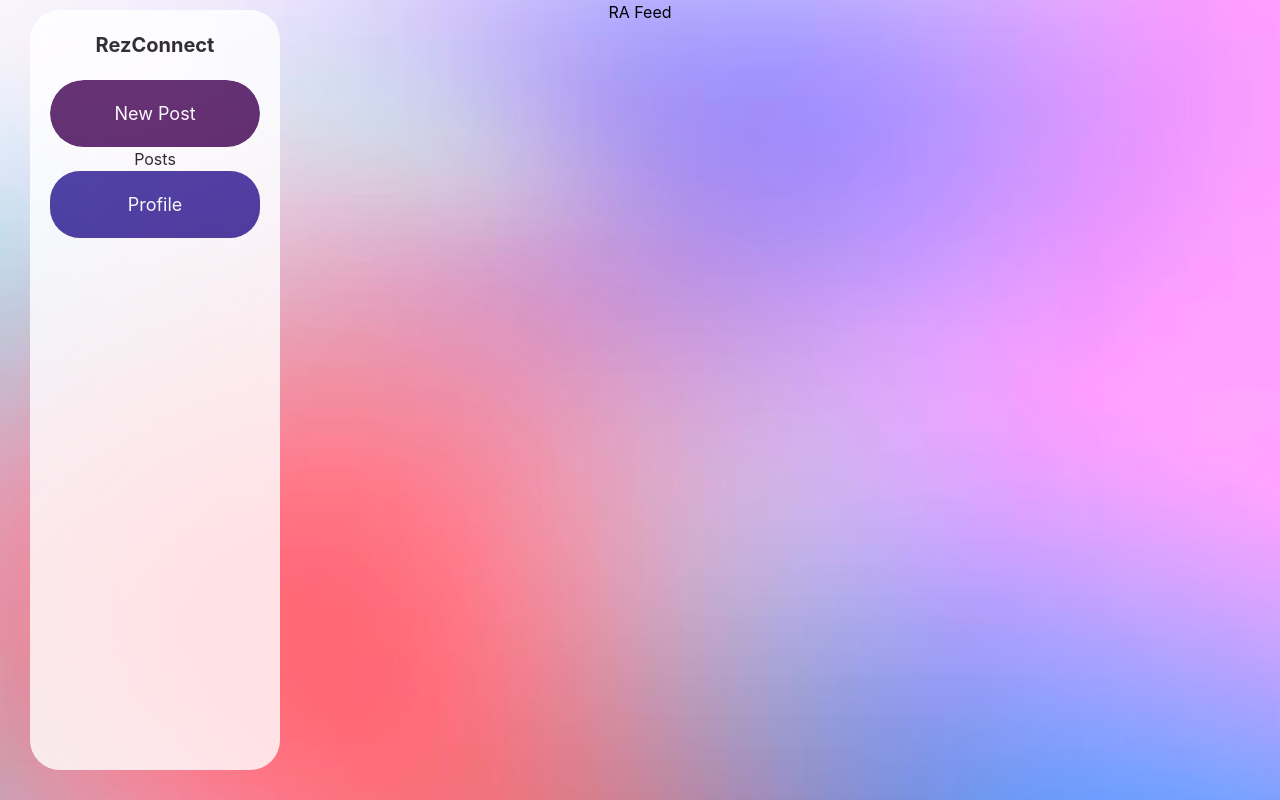
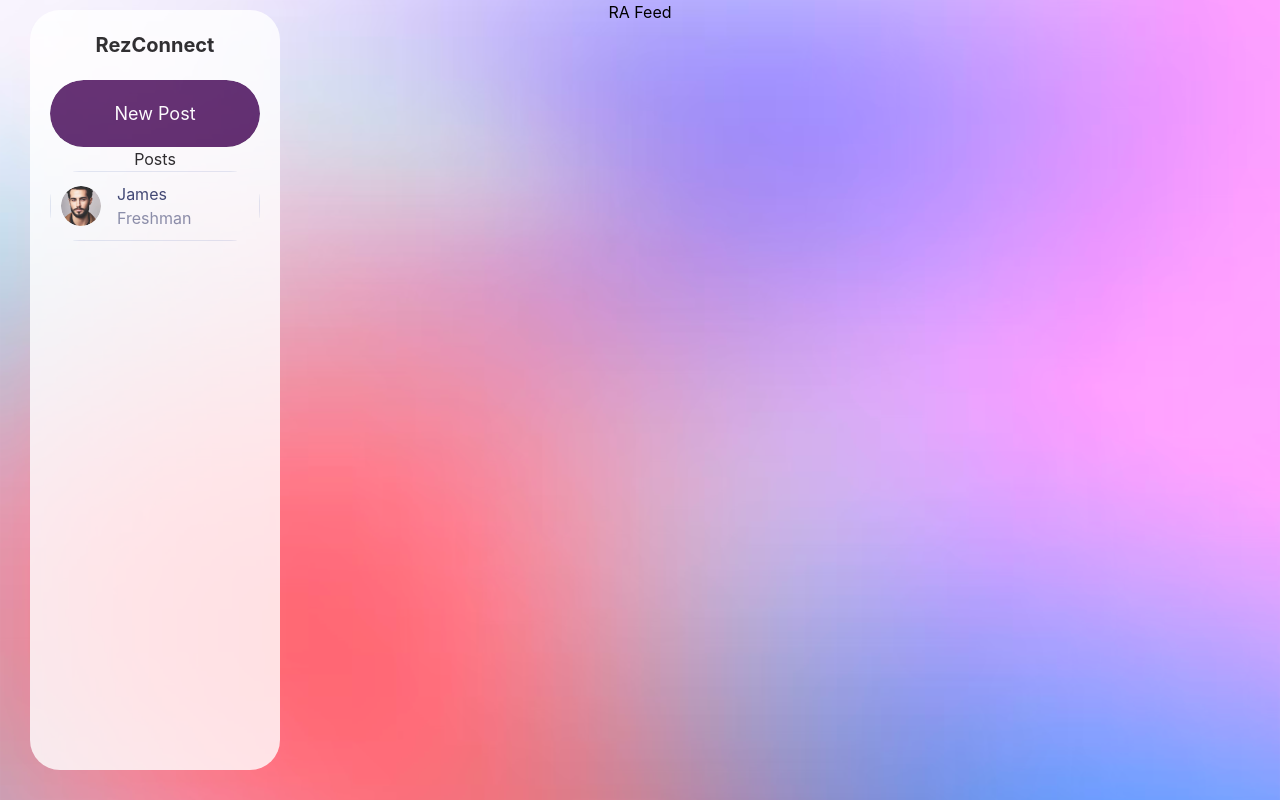
Before and after one commit to celinechen1114/RezConnect, a React (Create React App) app in the folder res-connect/: page /raFeed in a window 1280 px wide. Built offline with nearby package versions, Linux system fonts and the light colour scheme.

Commit message:
:twisted_rightwards_arrows: Integrate with Arda's work
integrate with Arda's work

```diff
--- a/res-connect/src/Sidebar.js
+++ b/res-connect/src/Sidebar.js
@@ -1,8 +1,9 @@
 // Sidebar.js
-import React, { useState } from 'react';
-import './css/Sidebar.css';
-import { useNavigate } from 'react-router-dom';
-
+import React, { useState } from "react";
+import "./css/Sidebar.css";
+import { useNavigate } from "react-router-dom";
+import Profile from "./profile/Profile";
+import profilePic from "./james.png";
 
 const Sidebar = ({ onPostSelect }) => {
   let navigate = useNavigate();
@@ -24,20 +25,20 @@ const Sidebar = ({ onPostSelect }) => {
     event.preventDefault();
     const post = { title, body };
     setPosts([post, ...posts]);
-    setTitle('');
-    setBody('');
+    setTitle("");
+    setBody("");
   };
 
-  const handleProfileClick = () => {
-    navigate('/profile'); // replace '/other-page' with the path you want to navigate to
-};
+  // const handleProfileClick = () => {
+  //   navigate("/profile"); // replace '/other-page' with the path you want to navigate to
+  // };
 
   return (
     <div className="sidebar">
       <div className="title">RezConnect</div>
       <div className="new-post-button">
         <button onClick={() => setNewPost(true)}>New Post</button>
-        {newPost &&
+        {newPost && (
           <form onSubmit={handleSubmit}>
             <input
               type="text"
@@ -54,7 +55,7 @@ const Sidebar = ({ onPostSelect }) => {
             />
             <button type="submit">Submit</button>
           </form>
-}
+        )}
       </div>
       <h2>Posts</h2>
       <ul>
@@ -66,13 +67,26 @@ const Sidebar = ({ onPostSelect }) => {
         ))}
       </ul>
 
-      <div className='profile-button'>
-        <button onClick={handleProfileClick} className="navigate-button">Profile</button>
+      <div className="profile-button">
+        <Profile
+          name="James"
+          grade="Freshman"
+          profilePic={profilePic}
+          location=""
+          profileInfoProps={{
+            name: "James",
+            major: "Business Admin",
+            year: "Freshman",
+            interests: ["Leage of Legends"],
+            clubs: ["Anime Club", "Consulting Club"],
+            pronouns: "he/him",
+            contact: "james@berkeley.edu",
+            intro:
+              "Hello fellow students, gather and hark, For I am James, a spark in the dark. At the heart of the city, or beneath rural ledge, You'll find me immersed in League of Legends. \n\nI'm a gamer, a dreamer, both knight and sage, My arena's the Rift, life's my stage. A Symphony of skills, a crescendo of lights, In the thrill of the battle, I reach new heights.",
+          }}
+        />
       </div>
-
     </div>
-
-
   );
 };
 
--- a/res-connect/src/profile/Profile.js
+++ b/res-connect/src/profile/Profile.js
@@ -38,8 +38,8 @@ function Profile({
   return (
     <div
       style={{
-        width: "90%",
-        padding: 20,
+        width: "100%",
+        padding: 10,
         background: "white",
         boxShadow: "14px 17px 40px 4px rgba(112, 144, 176, 0.08)",
         borderRadius: 20,
--- a/res-connect/src/profile/ProfileInfo.js
+++ b/res-connect/src/profile/ProfileInfo.js
@@ -1,3 +1,6 @@
+import Profile from "./Profile";
+import profilePic from "../james.png";
+
 function ProfileInfo({
   name,
   major,
@@ -13,9 +16,9 @@ function ProfileInfo({
       style={{
         position: "fixed",
         top: "50%",
-        left: "50%",
+        left: "60%",
         transform: "translate(-50%, -50%)",
-        width: "80%",
+        width: "60%",
         padding: 20,
         background: "white",
         borderRadius: 20,
@@ -28,6 +31,23 @@ function ProfileInfo({
         gap: 16,
       }}
     >
+      {/* <Profile
+        name="James"
+        grade="Freshman"
+        profilePic={profilePic}
+        location="Studying at Moffitt Library for the next 2 hours."
+        profileInfoProps={{
+          name: "James",
+          major: "Business Admin",
+          year: "Freshman",
+          interests: ["Leage of Legends"],
+          clubs: ["Anime Club", "Consulting Club"],
+          pronouns: "he/him",
+          contact: "james@berkeley.edu",
+          intro:
+            "Hello fellow students, gather and hark, For I am James, a spark in the dark. At the heart of the city, or beneath rural ledge, You'll find me immersed in League of Legends. \n\nI'm a gamer, a dreamer, both knight and sage, My arena's the Rift, life's my stage. A Symphony of skills, a crescendo of lights, In the thrill of the battle, I reach new heights.",
+        }}
+      /> */}
       <div
         style={{
           width: "45%",
```
Also changed, not shown: res-connect/src/background.svg (added). Lines whose indentation alone changed are shown as unchanged.
